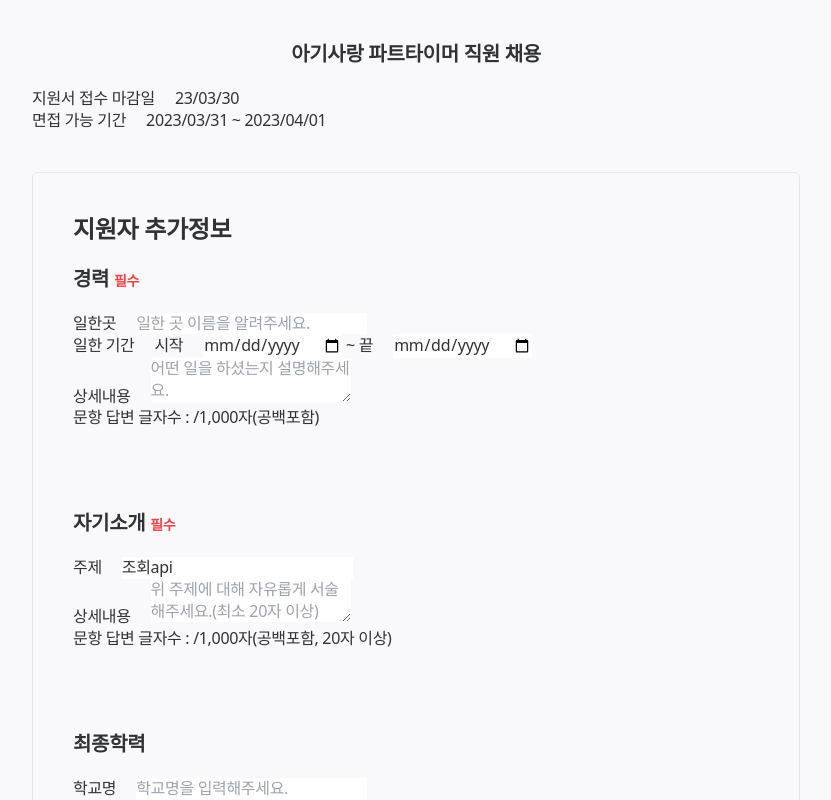
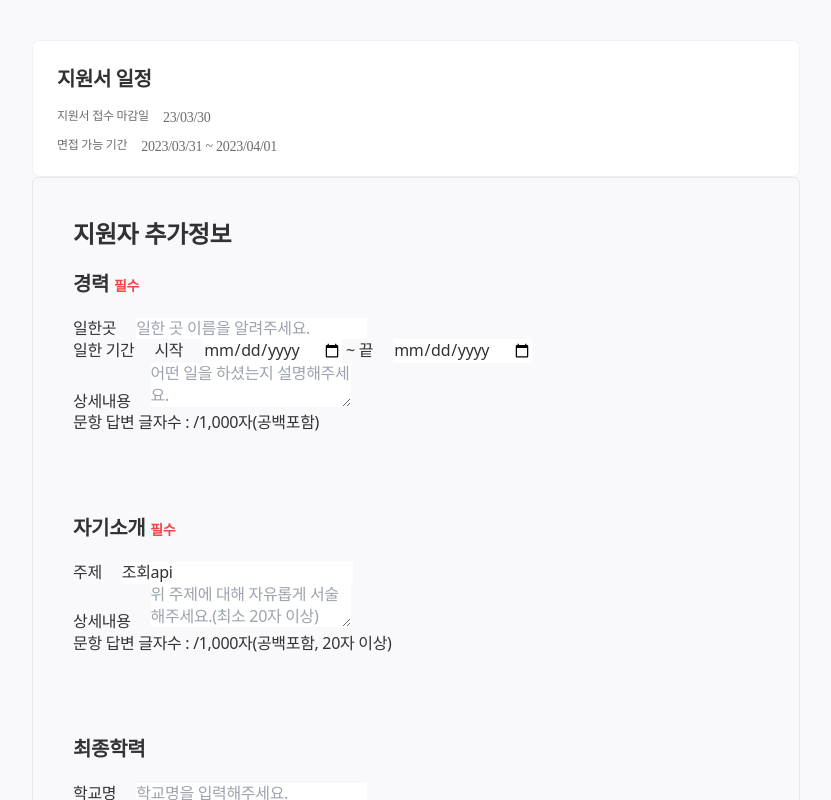
Before and after one commit to yujiseok/jobkok, a React (Vite) app: page /applicant/application in a window 1280 px wide. Shown: the top 800 px of the page, without its empty margins (224-1055 px from the left). Built offline with nearby package versions, Linux system fonts and the light colour scheme; a web font is replaced by a local one.

Commit message:
feat : 지원서작성_aside 디자인

```diff
--- /dev/null
+++ b/src/components/Applicant/AsideBox.tsx
@@ -0,0 +1,16 @@
+const AsideBox = ({
+  children,
+  className,
+}: {
+  children: React.ReactNode;
+  className?: string;
+}) => {
+  return (
+    <div
+      className={`${className} flex flex-col rounded-lg border-[1.5px]  border-gray-50 bg-gray-0 px-[24px]`}
+    >
+      {children}
+    </div>
+  );
+};
+export default AsideBox;
--- /dev/null
+++ b/src/components/Applicant/DefDesc.tsx
@@ -0,0 +1,14 @@
+const DefDesc = ({
+  children,
+  className,
+}: {
+  children: React.ReactNode;
+  className?: string;
+}) => {
+  return (
+    <div className={`${className} SubHead2Medium text-gray-600`}>
+      {children}
+    </div>
+  );
+};
+export default DefDesc;
--- /dev/null
+++ b/src/components/Applicant/DefTerm.tsx
@@ -0,0 +1,14 @@
+const DefTerm = ({
+  children,
+  className,
+}: {
+  children: React.ReactNode;
+  className?: string;
+}) => {
+  return (
+    <div className={`${className} Caption1Medium text-gray-600`}>
+      {children}
+    </div>
+  );
+};
+export default DefTerm;
--- a/src/components/Applicant/GetFormInfo.tsx
+++ b/src/components/Applicant/GetFormInfo.tsx
@@ -1,22 +1,24 @@
+import AsideBox from "./AsideBox";
+import DefDesc from "./DefDesc";
+import DefTerm from "./DefTerm";
+
 const GetFormInfo = () => {
   return (
     <>
       {/* 추후 api 값 조회하여 출력으로 변경 */}
-      <section className="mb-10">
-        <h1 className="mb-5 text-center text-xl font-bold">
-          아기사랑 파트타이머 직원 채용
-        </h1>
-        <ul>
-          <li className="flex gap-5 ">
-            <span>지원서 접수 마감일</span>
-            <p>23/03/30</p>
-          </li>
-          <li className="flex gap-5">
-            <span>면접 가능 기간</span>
-            <p>2023/03/31 ~ 2023/04/01</p>
-          </li>
-        </ul>
-      </section>
+      <AsideBox className="pt-[26px] pb-5">
+        <h2 className="Head4Semibold mb-4 text-gray-900">지원서 일정</h2>
+        <dl>
+          <div className="mb-3 flex gap-3.5">
+            <DefTerm>지원서 접수 마감일</DefTerm>
+            <DefDesc>23/03/30</DefDesc>
+          </div>
+          <div className="flex gap-3.5">
+            <DefTerm>면접 가능 기간</DefTerm>
+            <DefDesc>2023/03/31 ~ 2023/04/01</DefDesc>
+          </div>
+        </dl>
+      </AsideBox>
     </>
   );
 };
--- /dev/null
+++ b/src/components/Applicant/SubmitBtn.tsx
@@ -0,0 +1,16 @@
+const SubmitBtn = ({
+  children,
+  className,
+}: {
+  children: React.ReactNode;
+  className?: string;
+}) => {
+  return (
+    <div
+      className={`${className} SubHead1Semibold shadow-[0 0 18px 0 rgba(83, 120, 230, 0.18)] h-[56px] rounded-lg bg-blue-500 py-2.5 px-6 text-center text-gray-0`}
+    >
+      {children}
+    </div>
+  );
+};
+export default SubmitBtn;
```
